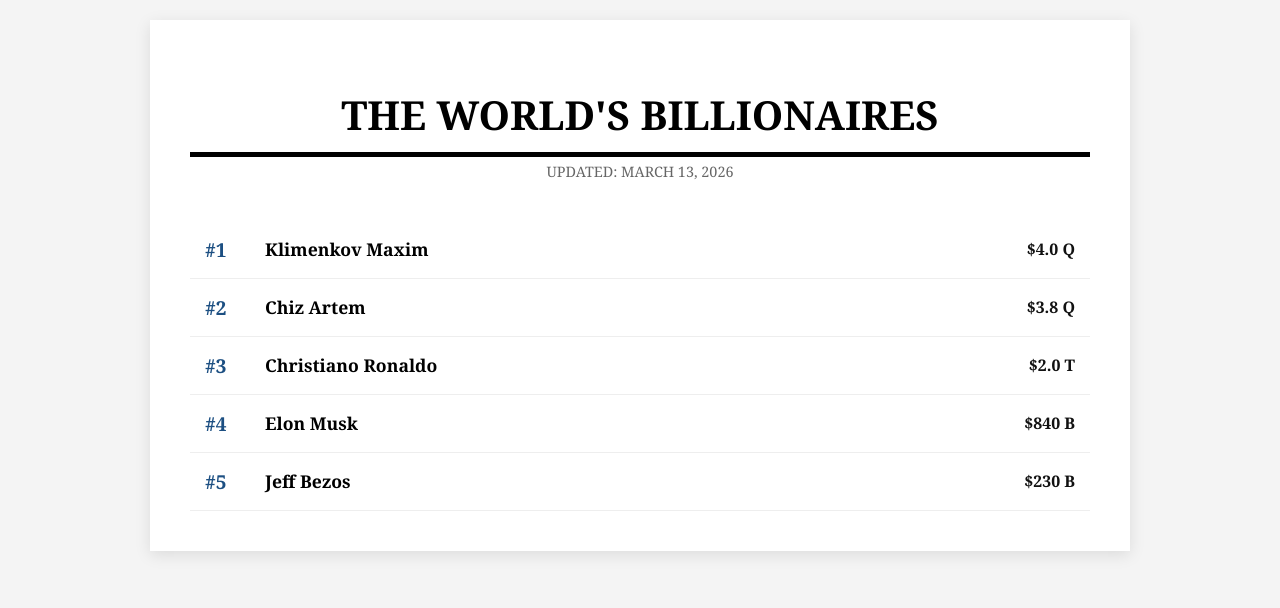
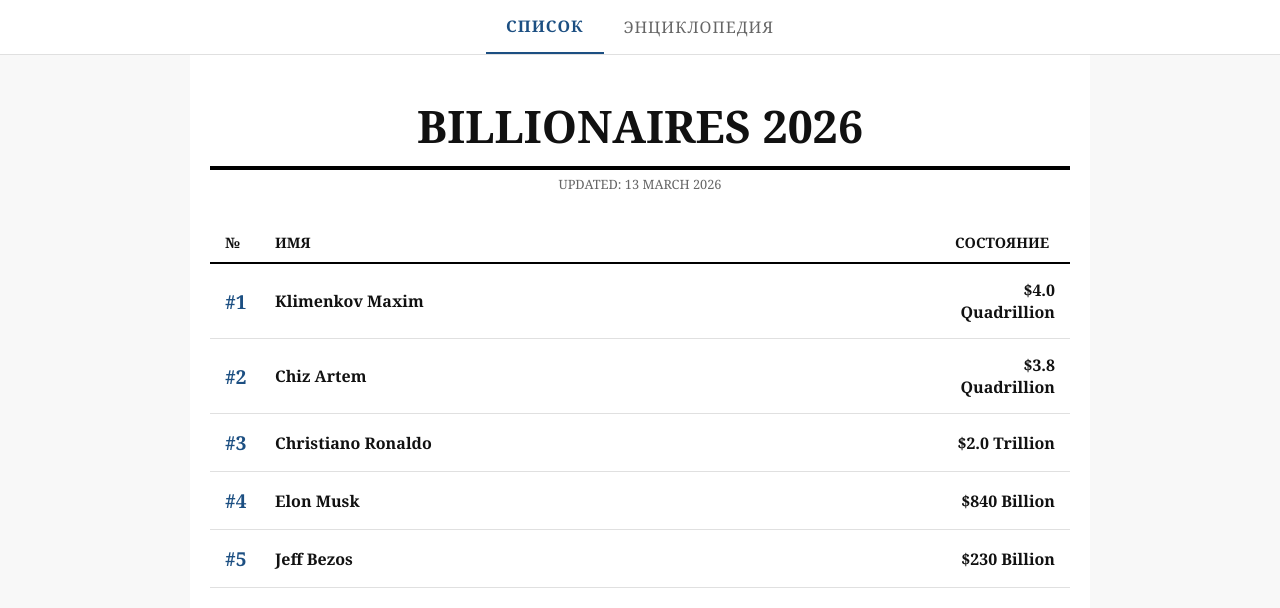
Before and after one commit to ribbyx204/forbes-rofl2026, a plain HTML site: page index.html in a window 1280 px wide. Drawn offline with Linux system fonts and the light colour scheme.

Commit message:
Add files via upload

```diff
--- a/index.html
+++ b/index.html
@@ -3,112 +3,231 @@
 <head>
     <meta charset="UTF-8">
     <meta name="viewport" content="width=device-width, initial-scale=1.0">
-    <title>Forbes: Billionaires 2026</title>
+    <title>Forbes: Special Edition 2026</title>
     <style>
-        :root { --forbes-blue: #1c4f82; --bg-gray: #f4f4f4; }
-        body { font-family: 'Georgia', serif; background-color: var(--bg-gray); margin: 0; padding: 20px; }
+        :root {
+            --forbes-blue: #1c4f82;
+            --bg-gray: #f8f8f8;
+            --border-color: #e0e0e0;
+        }
 
-        .container { max-width: 900px; margin: 0 auto; background: white; padding: 40px; box-shadow: 0 4px 15px rgba(0,0,0,0.1); }
-        h1 { text-align: center; font-size: 2.5rem; border-bottom: 5px solid black; padding-bottom: 10px; margin-bottom: 5px; text-transform: uppercase; }
-        .date-update { text-align: center; color: #666; font-size: 0.9rem; margin-bottom: 40px; text-transform: uppercase; }
+        body {
+            font-family: 'Georgia', serif;
+            background-color: var(--bg-gray);
+            margin: 0;
+            padding: 0;
+            color: #111;
+        }
+
+        /* Навигация */
+        nav {
+            background: #fff;
+            border-bottom: 1px solid var(--border-color);
+            position: sticky;
+            top: 0;
+            z-index: 100;
+            display: flex;
+            justify-content: center;
+        }
+
+        nav button {
+            background: none;
+            border: none;
+            padding: 15px 20px;
+            font-family: 'Georgia', serif;
+            font-size: 1rem;
+            cursor: pointer;
+            text-transform: uppercase;
+            letter-spacing: 1px;
+            color: #666;
+        }
+
+        nav button.active {
+            color: var(--forbes-blue);
+            border-bottom: 2px solid var(--forbes-blue);
+            font-weight: bold;
+        }
+
+        .container {
+            max-width: 900px;
+            margin: 0 auto;
+            background: white;
+            min-height: 100vh;
+            padding: 20px;
+            box-sizing: border-box;
+        }
+
+        h1 {
+            text-align: center;
+            font-size: clamp(1.8rem, 5vw, 2.8rem);
+            border-bottom: 4px solid black;
+            padding-bottom: 10px;
+            margin: 20px 0 5px;
+            text-transform: uppercase;
+        }
+
+        .date-update {
+            text-align: center;
+            color: #666;
+            font-size: 0.8rem;
+            margin-bottom: 30px;
+            text-transform: uppercase;
+        }
+
+        /* Стили списка */
+        .list-header {
+            display: grid;
+            grid-template-columns: 50px 1fr 100px;
+            padding: 10px 15px;
+            font-weight: bold;
+            border-bottom: 2px solid black;
+            font-size: 0.9rem;
+            text-transform: uppercase;
+        }
 
         .milliardaire-item {
-            display: grid; grid-template-columns: 60px 1fr 150px;
-            align-items: center; padding: 15px; border-bottom: 1px solid #eee;
-            cursor: pointer; transition: 0.2s;
+            display: grid;
+            grid-template-columns: 50px 1fr 100px;
+            align-items: center;
+            padding: 15px;
+            border-bottom: 1px solid var(--border-color);
+            cursor: pointer;
+            transition: 0.2s;
         }
-        .milliardaire-item:hover { background-color: #f9f9f9; transform: scale(1.01); }
-        .rank { font-size: 1.2rem; font-weight: bold; color: var(--forbes-blue); }
-        .name { font-size: 1.1rem; font-weight: bold; }
-        .net-worth { text-align: right; font-weight: bold; color: #111; }
 
-        /* Карточка */
+        .milliardaire-item:hover { background-color: #f0f7ff; }
+
+        .rank { font-weight: bold; color: var(--forbes-blue); font-size: 1.2rem; }
+        .name { font-weight: bold; }
+        .net-worth { text-align: right; font-weight: bold; }
+
+        /* Секции */
+        .page { display: none; }
+        .page.active { display: block; }
+
+        /* Статьи */
+        .article-card {
+            margin-bottom: 30px;
+            padding-bottom: 20px;
+            border-bottom: 1px solid var(--border-color);
+        }
+        .article-card h3 { color: var(--forbes-blue); margin-bottom: 5px; }
+        .article-card p { line-height: 1.6; color: #444; }
+
+        /* Карточка миллиардера (Модалка) */
         #modal {
             display: none; position: fixed; top: 0; left: 0; width: 100%; height: 100%;
-            background: rgba(0,0,0,0.85); justify-content: center; align-items: center; z-index: 1000;
+            background: rgba(0,0,0,0.9); justify-content: center; align-items: center; z-index: 1000;
         }
+
         .card {
-            background: white; width: 90%; max-width: 450px; position: relative;
-            border-top: 8px solid var(--forbes-blue); text-align: center; padding-bottom: 30px;
+            background: white; width: 95%; max-width: 450px; max-height: 90vh;
+            overflow-y: auto; position: relative; border-top: 8px solid var(--forbes-blue);
         }
-        .close-btn { position: absolute; top: 10px; right: 20px; font-size: 35px; cursor: pointer; color: #999; }
 
-        /* Стили для фото в карточке */
-        .card-img {
-            width: 100%; height: 300px; object-fit: cover; background: #eee;
-            margin-bottom: 20px; border-bottom: 1px solid #ddd;
+        .card-img { width: 100%; height: 250px; object-fit: cover; background: #eee; }
+        .card-content { padding: 20px; }
+        .card-content h2 { margin: 0 0 15px; font-size: 1.8rem; border-bottom: 2px solid black; }
+        .card-content p { margin: 10px 0; border-bottom: 1px dashed #eee; padding-bottom: 5px; display: flex; justify-content: space-between; }
+        .card-content b { color: var(--forbes-blue); }
+
+        .close-btn { position: absolute; top: 10px; right: 15px; font-size: 30px; cursor: pointer; color: #fff; text-shadow: 0 0 5px #000; z-index: 10; }
+
+        /* МОБИЛЬНАЯ ОПТИМИЗАЦИЯ */
+        @media (max-width: 600px) {
+            .container { padding: 10px; }
+            .milliardaire-item { font-size: 0.9rem; padding: 12px 5px; }
+            .card-img { height: 200px; }
         }
-        .card-info { padding: 0 30px; text-align: left; }
-        .card-info h2 { margin: 0 0 15px 0; font-size: 1.8rem; border-bottom: 2px solid black; padding-bottom: 5px; }
-        .card-info p { margin: 8px 0; border-bottom: 1px dashed #eee; padding-bottom: 5px; }
-        .card-info b { color: var(--forbes-blue); width: 100px; display: inline-block; }
     </style>
 </head>
 <body>
 
+<nav>
+    <button id="btn-list" class="active" onclick="switchPage('list')">Список</button>
+    <button id="btn-articles" onclick="switchPage('articles')">Энциклопедия</button>
+</nav>
+
 <div class="container">
-    <h1>The World's Billionaires</h1>
-    <div class="date-update">Updated: March 13, 2026</div>
+    <div id="page-list" class="page active">
+        <h1>Billionaires 2026</h1>
+        <div class="date-update">Updated: 13 March 2026</div>
 
-    <div id="list">
+        <div class="list-header">
+            <div>№</div><div>Имя</div><div>Состояние</div>
         </div>
+        <div id="milliardaire-list"></div>
+    </div>
+
+    <div id="page-articles" class="page">
+        <h1>Энциклопедия</h1>
+        <div class="date-update">Определения и факты</div>
+        <div id="articles-container"></div>
+    </div>
 </div>
 
 <div id="modal" onclick="closeCard()">
     <div class="card" onclick="event.stopPropagation()">
         <span class="close-btn" onclick="closeCard()">&times;</span>
         <img id="card-photo" src="" alt="Photo" class="card-img">
-        <div class="card-info">
-            <h2 id="card-name">Имя</h2>
-            <p><b>Возраст:</b> <span id="card-age"></span></p>
-            <p><b>Состояние:</b> <span id="card-wealth"></span></p>
-            <p><b>Источник:</b> <span id="card-source"></span></p>
-            <p><b>Страна:</b> <span id="card-country"></span></p>
+        <div class="card-content">
+            <h2 id="card-name"></h2>
+            <p><b>Возраст</b> <span id="card-age"></span></p>
+            <p><b>Состояние</b> <span id="card-wealth"></span></p>
+            <p><b>Источник</b> <span id="card-source"></span></p>
+            <p><b>Страна</b> <span id="card-country"></span></p>
         </div>
     </div>
 </div>
 
 <script>
-    // ДАННЫЕ МИЛЛИАРДЕРОВ
+    // 1. ДАННЫЕ МИЛЛИАРДЕРОВ
     const billionaires = [
-        {
-            name: "Klimenkov Maxim",
-            age: "21",
-            wealth: "$4.0 Quadrillion",
-            source: "Tiffany & Co., Google, Torrent, Lucky Blocks, MTS, Playerok, Brainrots",
-            country: "Belarus",
-            img: "Maxim.jpg" // Замени на свою ссылку или имя файла
-        },
-        {
-            name: "Chiz Artem", age: "21", wealth: "$3.8 Quadrillion", source: "Google, Gemini, Torrent, Lucky Blocks, Standoff 3, FunPay, Brainrots", country: "Belarus",
-            img: "Artem.jpg"
-        },
-        {
-            name: "Christiano Ronaldo", age: "41", wealth: "$2.0 Trillion", source: "Sport & Investments", country: "Portugal",
-            img: "Cristiano_Ronaldo.webp"
-        },
-        {
-            name: "Elon Musk", age: "54", wealth: "$840 Billion", source: "SpaceX, Tesla, xAI", country: "USA",
-            img: "Elon.webp"
-        },
-        {
-            name: "Jeff Bezos", age: "62", wealth: "$230 Billion", source: "Amazon", country: "USA",
-            img: "Jeff.webp"
-        }
+        { name: "Klimenkov Maxim", age: "21", wealth: "$4.0 Quadrillion", source: "Tiffany & Co., Google, Torrent, Lucky Blocks, MTS, Playerok, Brainrots", country: "Belarus", img: "Maxim.jpg" },
+        { name: "Chiz Artem", age: "21", wealth: "$3.8 Quadrillion", source: "Google, Gemini, Torrent, Lucky Blocks, Standoff 3, FunPay, Brainrots", country: "Belarus", img: "Artem.jpg" },
+        { name: "Christiano Ronaldo", age: "41", wealth: "$2.0 Trillion", source: "Sport", country: "Portugal", img: "Cristiano_Ronaldo.webp" },
+        { name: "Elon Musk", age: "54", wealth: "$840 Billion", source: "xAI, Tesla, SpaceX", country: "USA", img: "Elon.webp" },
+        { name: "Jeff Bezos", age: "62", wealth: "$230 Billion", source: "Amazon", country: "USA", img: "Jeff.webp" }
     ];
 
-    const listContainer = document.getElementById('list');
+    // 2. ДАННЫЕ СТАТЕЙ (КОМПАНИИ И ЛЮДИ)
+    const articles = [
+        { title: "Tiffany & Co.", text: "Транснациональная корпорация, специализирующаяся на производстве специального материала Тиффани. Основана Даниленко Дарьей в 2025 году." },
+        { title: "Torrent", text: "Специальная компьютерная утилита, использующая P2P-соединение для передачи данных. Технология придумана Чижом Артёмом, реализована им же и Клименковым Максимом в 2025 году." },
+        { title: "Lucky Blocks & Brainrots", text: "Игра и одновременно торговая площадка, синхронизованная с Playerok и FunPay. Крайне увлекательна, вся молодёжь играет в неё. Разработана Клименковым Максимом и Чижом Артёмом в 2024 году." }
+    ];
 
     // Отрисовка списка
-    billionaires.forEach((person, index) => {
-        listContainer.innerHTML += `
-            <div class="milliardaire-item" onclick="showCard(${index})">
-                <div class="rank">#${index + 1}</div>
-                <div class="name">${person.name}</div>
-                <div class="net-worth">${person.wealth.split(' ')[0]} ${person.wealth.split(' ')[1][0]}</div>
+    const listDiv = document.getElementById('milliardaire-list');
+    billionaires.forEach((p, i) => {
+        listDiv.innerHTML += `
+            <div class="milliardaire-item" onclick="showCard(${i})">
+                <div class="rank">#${i+1}</div>
+                <div class="name">${p.name}</div>
+                <div class="net-worth">${p.wealth}</div>
             </div>
         `;
     });
+
+    // Отрисовка статей
+    const articlesDiv = document.getElementById('articles-container');
+    articles.forEach(art => {
+        articlesDiv.innerHTML += `
+            <div class="article-card">
+                <h3>${art.title}</h3>
+                <p>${art.text}</p>
+            </div>
+        `;
+    });
+
+    // Функции управления интерфейсом
+    function switchPage(page) {
+        document.querySelectorAll('.page').forEach(p => p.classList.remove('active'));
+        document.querySelectorAll('nav button').forEach(b => b.classList.remove('active'));
+
+        document.getElementById('page-' + page).classList.add('active');
+        document.getElementById('btn-' + page).classList.add('active');
+    }
 
     function showCard(index) {
         const p = billionaires[index];
@@ -121,9 +240,7 @@
         document.getElementById('modal').style.display = 'flex';
     }
 
-    function closeCard() {
-        document.getElementById('modal').style.display = 'none';
-    }
+    function closeCard() { document.getElementById('modal').style.display = 'none'; }
 </script>
 
 </body>
```
